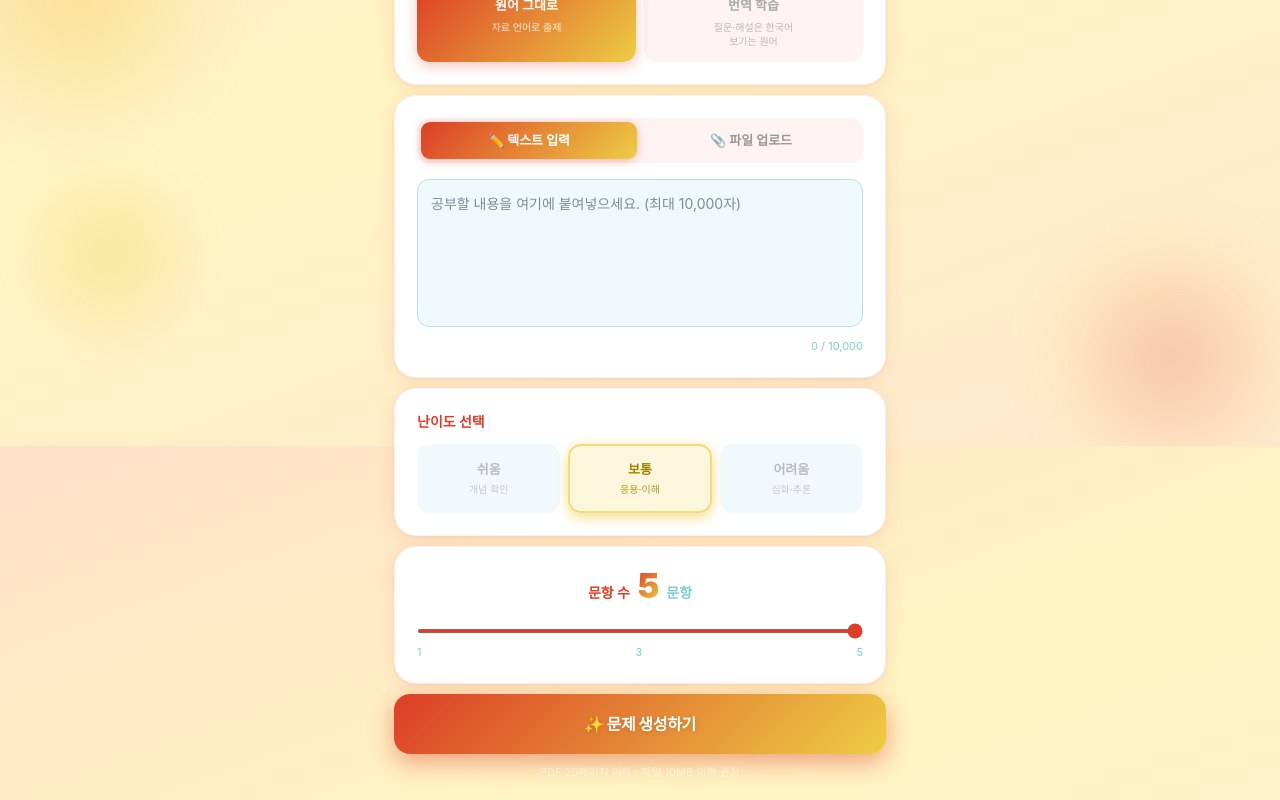
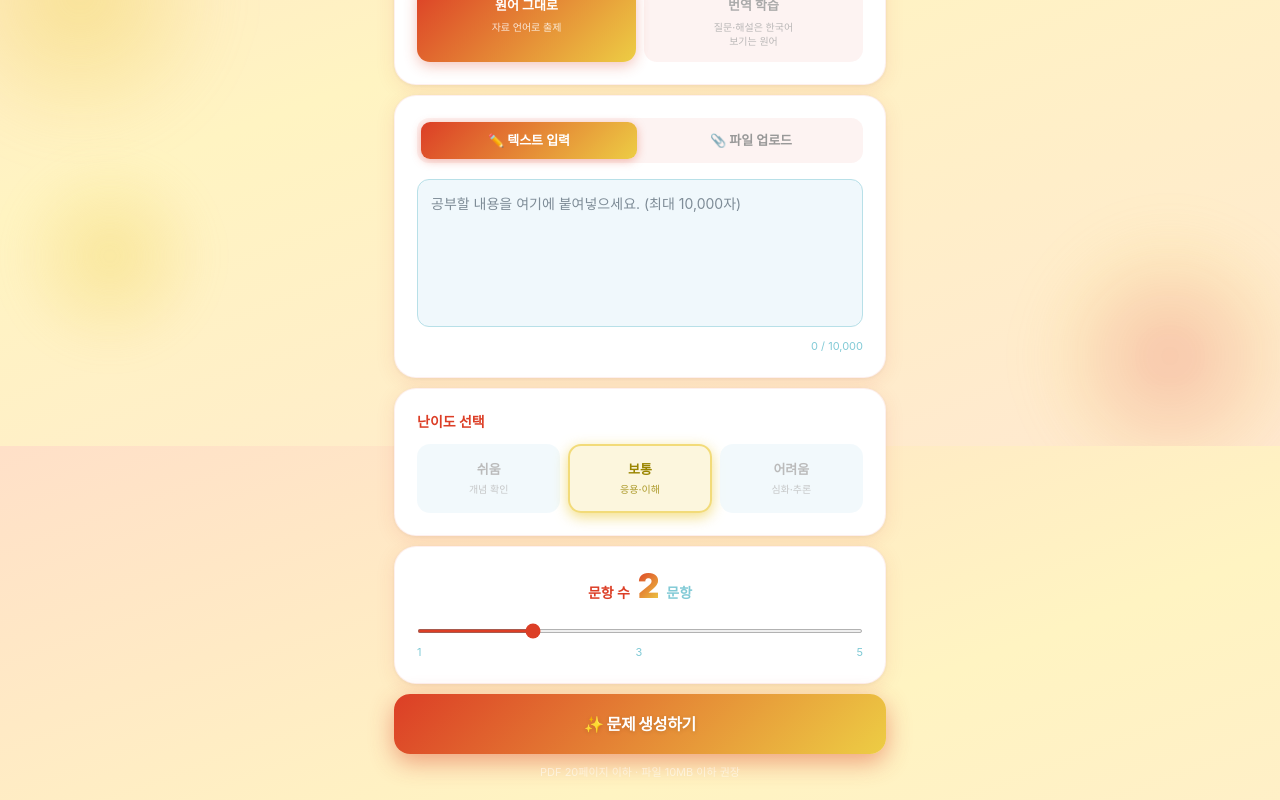
Before and after one commit to highstar24/picknsolve, a Next.js app: page / in a window 1280 px wide. Shown: the part 354-1154 px from the top of the page. Built offline with nearby package versions, Linux system fonts and the light colour scheme.

Commit message:
문항 수 기본값 5 → 2로 변경

```diff
--- a/app/page.tsx
+++ b/app/page.tsx
@@ -33,7 +33,7 @@ export default function HomePage() {
   const [file, setFile] = useState<File | null>(null)
   const [fileError, setFileError] = useState<string | null>(null)
   const [difficulty, setDifficulty] = useState<Difficulty>('normal')
-  const [count, setCount] = useState(5)
+  const [count, setCount] = useState(2)
   const [loading, setLoading] = useState(false)
   const [error, setError] = useState<string | null>(null)
 
```
